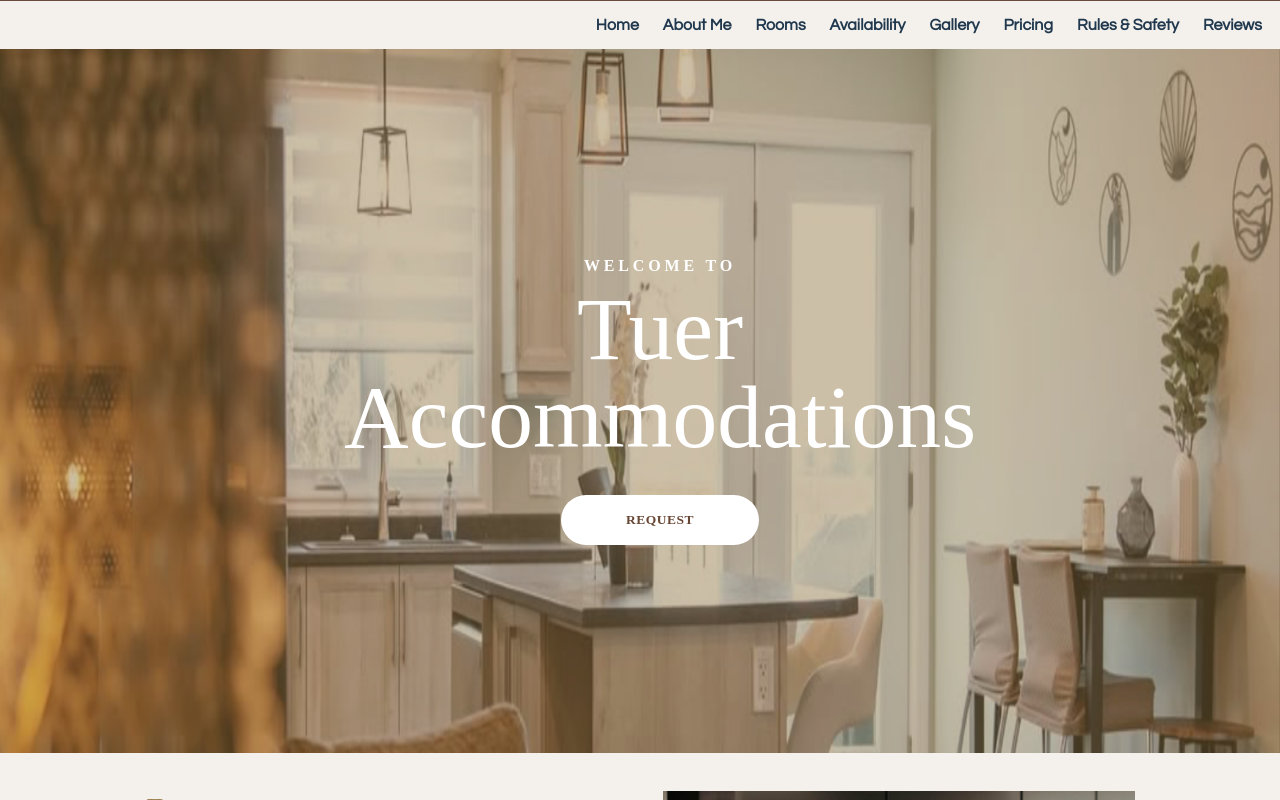
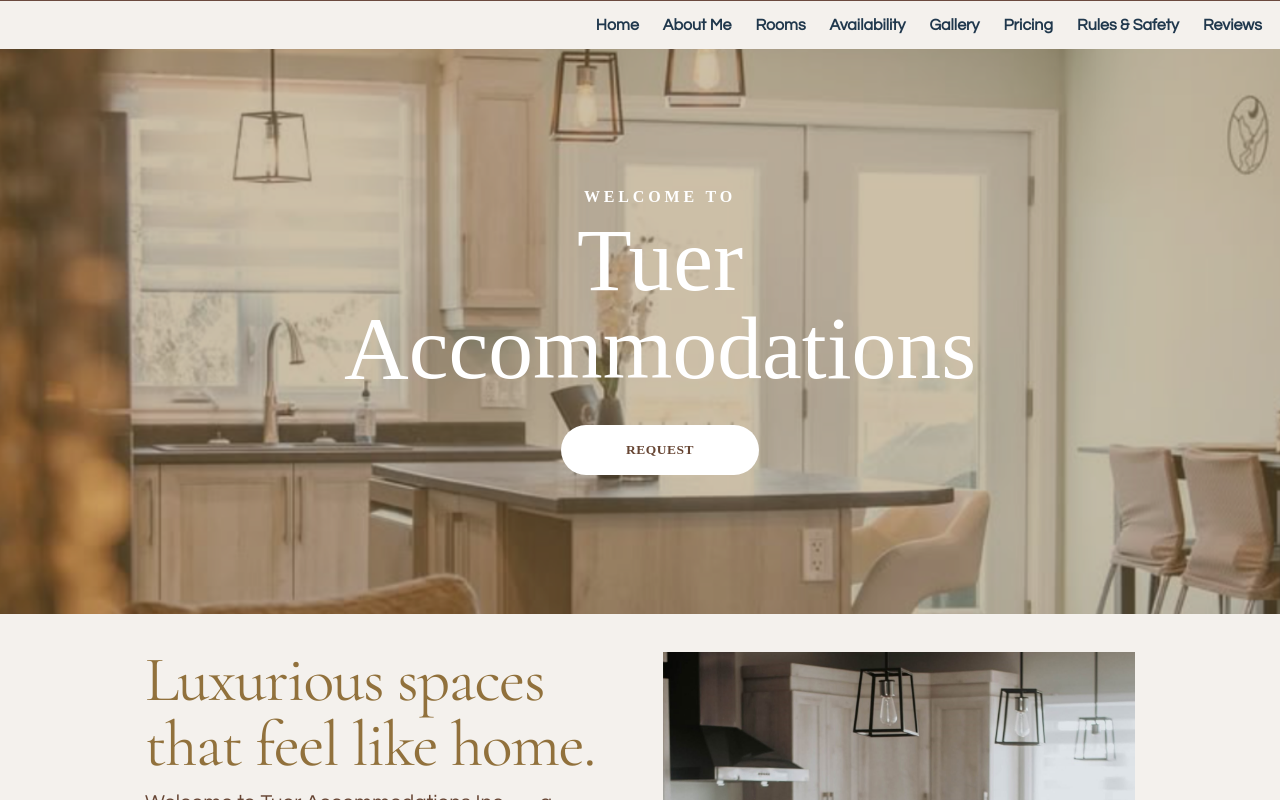
Before and after one commit to Fauxbear95/tuer-accomodations, a React (Vite) app: page / in a window 1280 px wide. Shown: the top 800 px of the page. Built offline with nearby package versions, Linux system fonts and the light colour scheme.

Commit message:
Preserve hero image proportions responsively

```diff
--- a/src/styles/hero.css
+++ b/src/styles/hero.css
@@ -82,7 +82,7 @@
 @media (min-width: 901px) {
   .hero {
     min-height: 0;
-    height: clamp(560px, 55vw, 760px);
+    height: clamp(520px, 55vw, 565px);
   }
 
   .hero-media {
@@ -95,8 +95,8 @@
     display: block;
     width: 100%;
     height: 100%;
-    object-fit: fill;
-    object-position: center;
+    object-fit: cover;
+    object-position: center center;
   }
 }
 
```
